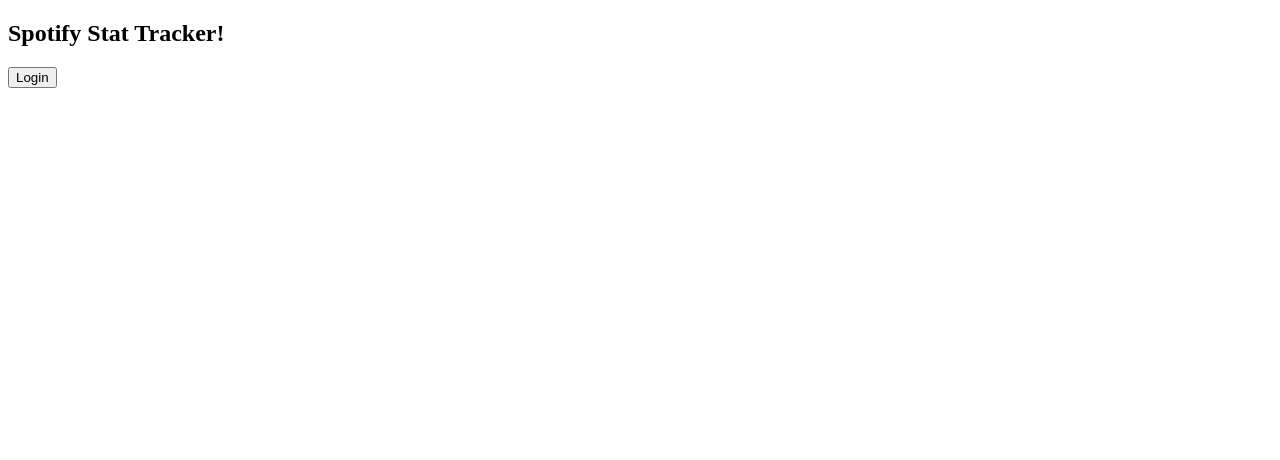
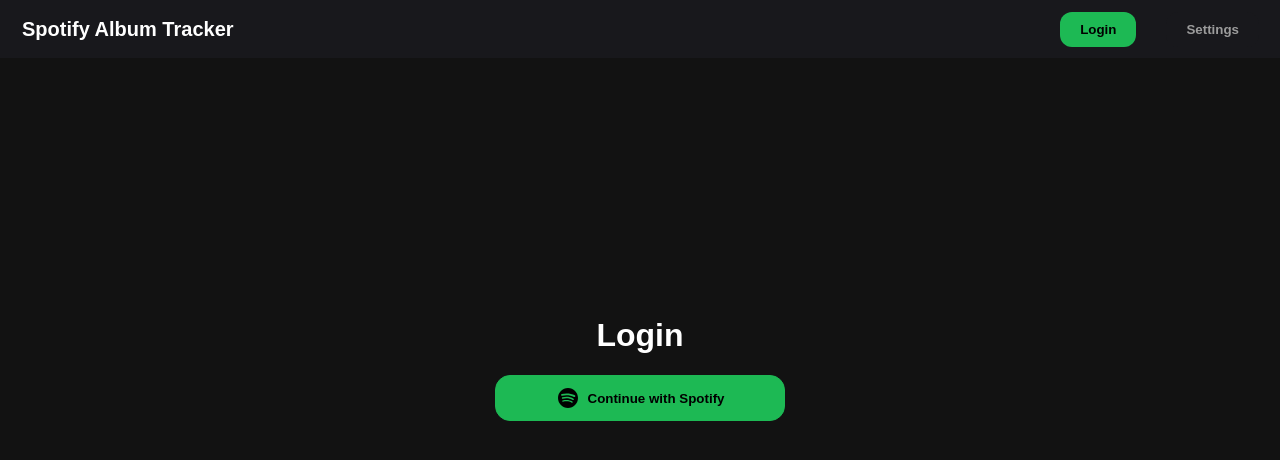
Before and after one commit to OscarPorter/spotify-stat-tracker, a Python web app: template templates/index.html in a window 1280 px wide. Shown: the top 460 px of the page. Run offline with Jinja, Linux system fonts and the light colour scheme; the template is opened without the code that fills it, so the values that code supplies are empty.

Commit message:
CSS improvements

```diff
--- /dev/null
+++ b/static/styles/login.css
@@ -0,0 +1,51 @@
+body {
+  min-height: 100vh;
+  margin: 0;
+  background: rgb(18, 18, 18);
+}
+
+.login-panel {
+  min-height: 100vh;
+  display: flex;
+  flex-direction: column;
+  justify-content: center;
+  align-items: center;
+  margin-top: -100px;
+}
+
+* {
+    font-family: Arial, Helvetica, sans-serif;
+    font-weight: bold;
+}
+
+h1 {
+    color: white;
+    display: flex;
+    justify-content: center;
+    align-items: center;
+}
+
+.spotify-auth-button {
+    display: flex;
+    align-items: center;
+    justify-content: center;
+    gap: 8px;
+    padding: 10px 60px;
+    border: 1px solid #1db954;
+    border-radius: 15px;
+    background-color: #1db954;
+    color: black;
+    font-weight: 700;
+    cursor: pointer;
+}
+
+.spotify-auth-button svg {
+    width: 24px;
+    height: 24px;
+    display: block;
+    fill: currentColor;
+}
+
+.spotify-auth-button svg path {
+    fill: currentColor;
+}
--- /dev/null
+++ b/static/styles/navbar.css
@@ -0,0 +1,55 @@
+.container {
+    width: min(100% - 2rem, 90rem);
+    margin-inline: auto;
+}
+
+body {
+    margin: 0;
+}
+
+.navbar {
+    background-color: #18181C;
+    width: 100%;
+}
+
+.nav-inner {
+    width: min(100% - 2rem, 90rem);
+    background-color: #18181C;
+    margin-inline: auto;
+
+    display: flex;
+    align-items: center;
+    gap: 20px;
+}
+
+.site-name, .home-form {
+    color: white;
+    margin-right: auto;
+    background: none;
+    border: none;
+    text-decoration: none;
+    cursor: pointer;
+}
+
+.settings-button {
+    background-color: rgb(24, 24, 28);
+    border: none;
+    color: rgb(156, 156, 156);
+    padding: 10px 20px;
+    margin: 0px 5px;
+    text-decoration: none;
+    border-radius: 12px;
+    cursor: pointer;
+}
+
+.login-button {
+    background-color: rgb(24, 24, 28);
+    border: none;
+    color: black;
+    background-color: #1db954;
+    padding: 10px 20px;
+    margin: 0px 5px;
+    border-radius: 12px;
+    text-decoration: none;
+    cursor: pointer;
+}
--- a/templates/index.html
+++ b/templates/index.html
@@ -1,14 +1,23 @@
-<!DOCTYPE html>
-<html>
+{% extends "navbar.html" %}
 
-<head>
-    <title>Spotify Stat Tracker!</title>
-</head>
+{% block title %}Spotify Stat Tracker{% endblock %}
 
-<body>
-    <h2>Spotify Stat Tracker!</h2>
+{% block extra_css %}
+<link rel="stylesheet" type="text/css" href="{{ url_for('static', filename='styles/login.css') }}">
+{% endblock %}
+
+{% block content %}
+<div class="login-panel">
+    <h1>Login</h1>
     <form action="{{ url_for('login') }}">
-        <button>Login</button>
+        <button class="spotify-auth-button">
+            <svg xmlns="http://www.w3.org/2000/svg">
+                <g>
+                    <path fill-rule="nonzero" d="M12 2C6.5 2 2 6.5 2 12s4.5 10 10 10 10-4.5 10-10S17.55 2 12 2zm3.75 14.65c-2.35-1.45-5.3-1.75-8.8-.95-.35.1-.65-.15-.75-.45-.1-.35.15-.65.45-.75 3.8-.85 7.1-.5 9.7 1.1.35.15.4.55.25.85-.2.3-.55.4-.85.2zm1-2.7c-2.7-1.65-6.8-2.15-9.95-1.15-.4.1-.85-.1-.95-.5-.1-.4.1-.85.5-.95 3.65-1.1 8.15-.55 11.25 1.35.3.15.45.65.2 1s-.7.5-1.05.25zM6.3 9.75c-.5.15-1-.15-1.15-.6-.15-.5.15-1 .6-1.15 3.55-1.05 9.4-.85 13.1 1.35.45.25.6.85.35 1.3-.25.35-.85.5-1.3.25C14.7 9 9.35 8.8 6.3 9.75z"></path>
+                </g>
+            </svg>
+            Continue with Spotify
+        </button>
     </form>
-</body>
-</html>
+</div>
+{% endblock %}
--- /dev/null
+++ b/templates/navbar.html
@@ -0,0 +1,27 @@
+<!DOCTYPE html>
+<html lang="en">
+<head>
+    <title>{% block title %}Spotify Stat Tracker{% endblock %}</title>
+    <link rel="stylesheet" type="text/css" href="{{ url_for('static', filename='styles/navbar.css') }}">
+    {% block extra_css %}{% endblock %}
+</head>
+<body>
+    <nav class="navbar">
+        <div class="nav-inner">
+            <form action="{{ url_for('index') }}" class="home-form">
+                <button class="site-name"><h2>Spotify Album Tracker</h2></button>
+            </form>
+
+            <form>
+                <button class="login-button">Login</button>
+            </form>
+
+            <form action="{{ url_for('settings_get') }}" method="get">
+                <button class="settings-button" type="submit">Settings</button>
+            </form>
+        </div>
+    </nav>
+
+    {% block content %}{% endblock %}
+</body>
+</html>
```
Also changed, not shown: static/styles/stats.css (renamed from static/styles/styles.css, +10 -9 lines), templates/settings.html (+6 -9 lines), templates/stats.html (+8 -8 lines).
